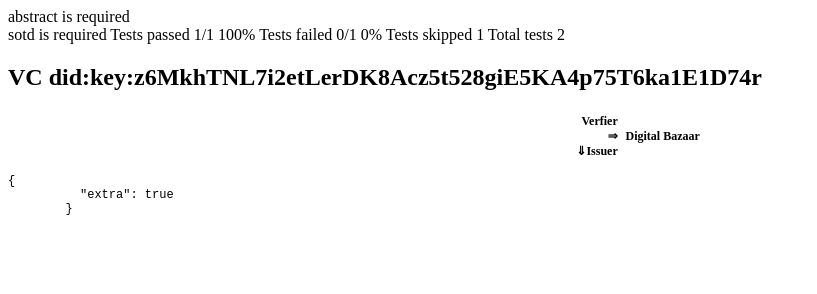
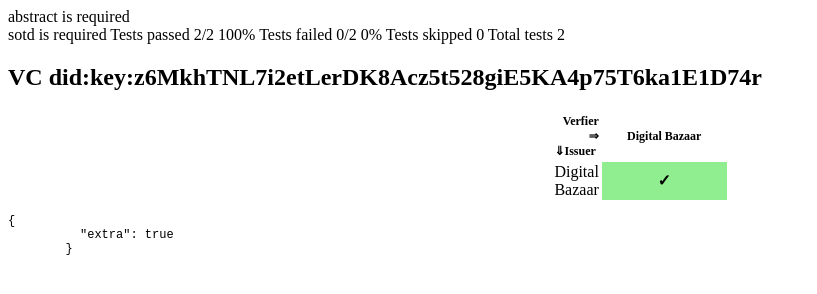
Before and after one commit to w3c/vc-bitstring-status-list-test-suite, a website: page reports/index.html in a window 1280 px wide. Shown: the whole page, without its empty margins (0-817 px from the left). Drawn offline with Linux system fonts and the light colour scheme.

Commit message:
Update test script.

```diff
--- a/package.json
+++ b/package.json
@@ -4,7 +4,7 @@
   "description": "Test",
   "main": "index.js",
   "scripts": {
-    "test": "mocha tests --require esm --reporter ./node_modules/mocha-w3c-interop-reporter/index.js --reporter-options body=\"$PWD/body.hbs\",matrix=\"$PWD/matrix.hbs\",reportDir=\"$PWD/reports\",respec=\"$PWD/respecConfig.json\",title=\"Ed25519 2020 Signature Interoperability Report 1.0\",helpers=\"$PWD/templateHelpers.js\",suiteLog='./suite.log' --timeout 15000",
+    "test": "mocha tests --require esm --reporter ./node_modules/mocha-w3c-interop-reporter/index.js --reporter-options body=\"$PWD/body.hbs\",matrix=\"$PWD/matrix.hbs\",reportDir=\"$PWD/reports\",respec=\"$PWD/respecConfig.json\",title=\"Status List 2021 Interoperability Report 1.0\",helpers=\"$PWD/templateHelpers.js\",suiteLog='./suite.log' --timeout 15000",
     "lint": "eslint *.js"
   },
   "repository": {
--- a/reports/index.html
+++ b/reports/index.html
@@ -62,9 +62,9 @@
     </section>
     <section id="sotd">
       sotd is required
-      Tests passed 1/1 100%
-      Tests failed 0/1 0%
-      Tests skipped 1
+      Tests passed 2/2 100%
+      Tests failed 0/2 0%
+      Tests skipped 0
       Total tests 2
     </section>
     <section id="conformance">
@@ -119,6 +119,12 @@
                     <th class="no-wrap small-font">Digital Bazaar</th>
                 </thead>
               <tbody>
+              <tr>
+                <!--This is the name of the test-->
+                <td class="subtest">Digital Bazaar</td>
+                <!--These contain if the test passed, failed, or was skipped-->
+                  <td class="passed not-optional">✓</td>
+              </tr>
             </tbody>
             </table>
           </div>
```
Also changed, not shown: tests/01-interop.js (+1 -1 lines).
